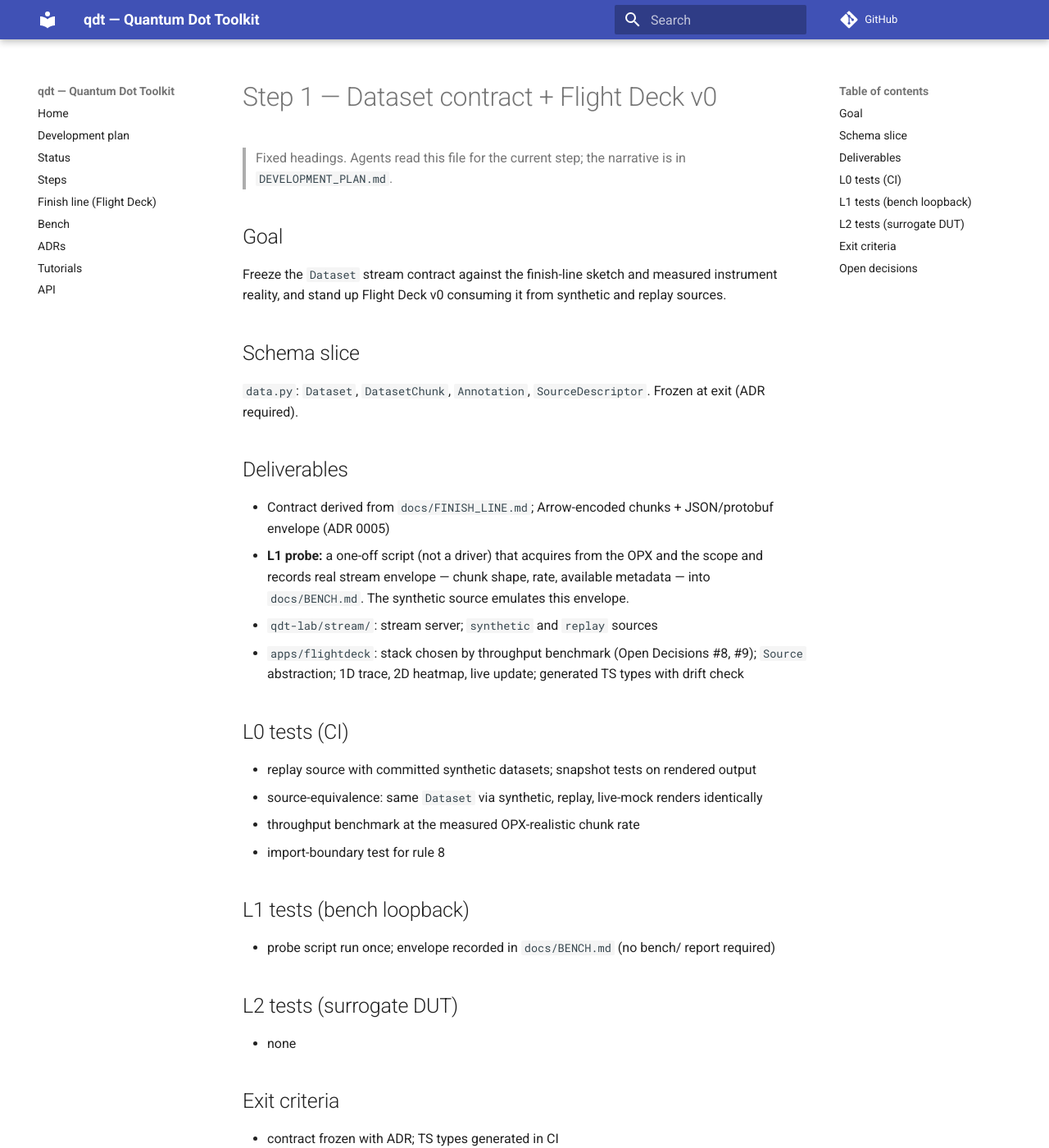
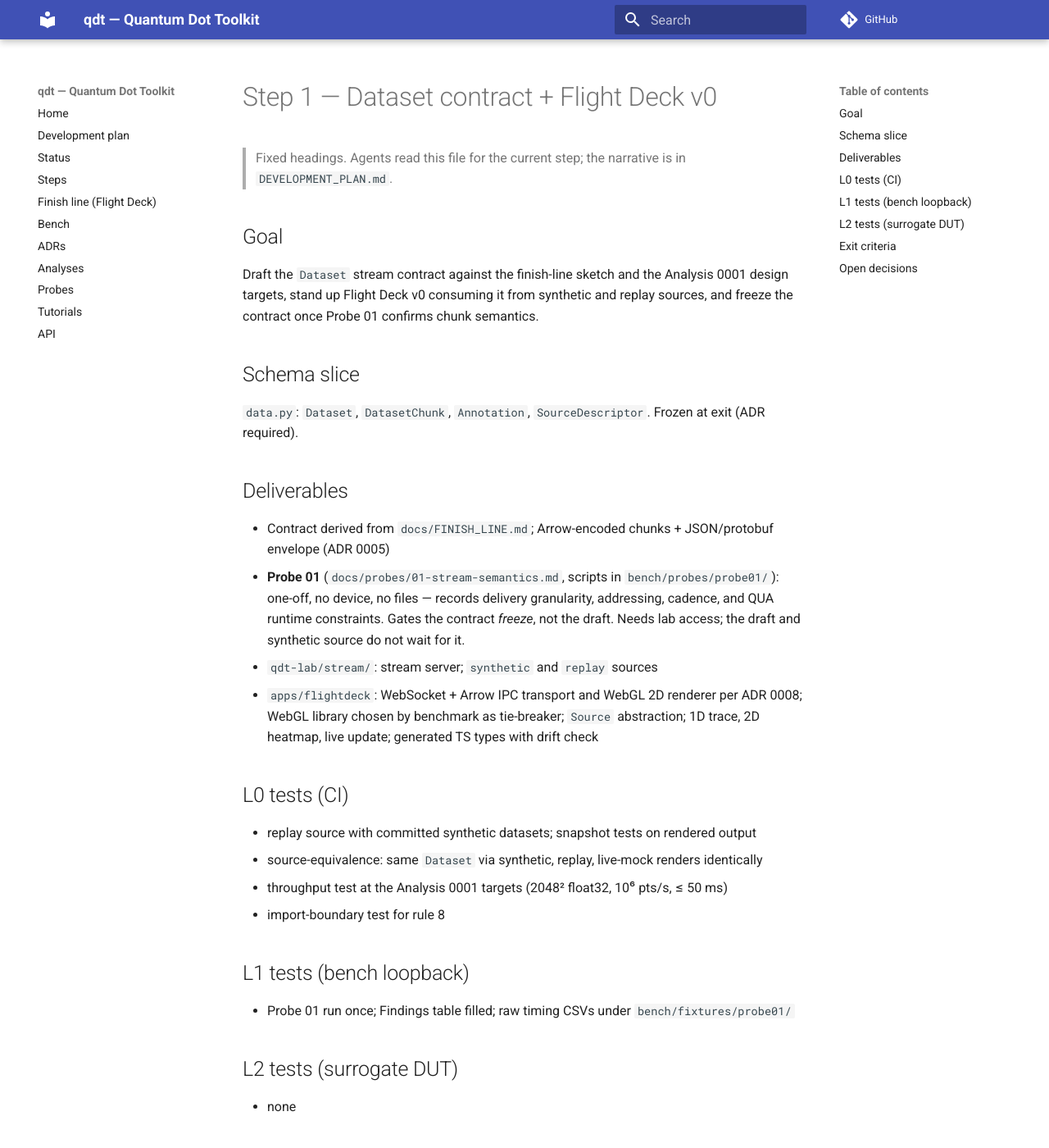
Before and after one commit to CowboyQuantum/qdt, an MkDocs documentation site: the page built from docs/steps/01-dataset-contract-and-flightdeck.md, in a window 1280 px wide and 1400 px high. Shown: the whole window at 82% size. Built offline with MkDocs 1.6.1 and Material for MkDocs 9.7.7, drawn with Linux system fonts in a browser that asks for light colours; comment, search, counter and statistics services are not loaded; some of the changed text lies outside the part shown.

Commit message:
docs: Analysis 0001 stream budget + ADR 0008 (transport, encoding, renderer class)
Bounds the former Step 1 'open inputs' (largest map, fastest chunk) by arithmetic
at ceiling design targets; closes Open Decision #8, reduces #9 to library choice.
Adds docs/analysis/ and docs/probes/ conventions to CLAUDE.md routing.

```diff
--- a/docs/steps/01-dataset-contract-and-flightdeck.md
+++ b/docs/steps/01-dataset-contract-and-flightdeck.md
@@ -3,39 +3,38 @@
 > Fixed headings. Agents read this file for the current step; the narrative is in `DEVELOPMENT_PLAN.md`.
 
 ## Goal
-Freeze the `Dataset` stream contract against the finish-line sketch and measured instrument reality, and stand up Flight Deck v0 consuming it from synthetic and replay sources.
+Draft the `Dataset` stream contract against the finish-line sketch and the Analysis 0001 design targets, stand up Flight Deck v0 consuming it from synthetic and replay sources, and freeze the contract once Probe 01 confirms chunk semantics.
 
 ## Schema slice
 `data.py`: `Dataset`, `DatasetChunk`, `Annotation`, `SourceDescriptor`. Frozen at exit (ADR required).
 
 ## Deliverables
 - Contract derived from `docs/FINISH_LINE.md`; Arrow-encoded chunks + JSON/protobuf envelope (ADR 0005)
-- **L1 probe:** a one-off script (not a driver) that acquires from the OPX and the scope and records real stream envelope — chunk shape, rate, available metadata — into `docs/BENCH.md`. The synthetic source emulates this envelope.
+- **Probe 01** (`docs/probes/01-stream-semantics.md`, scripts in `bench/probes/probe01/`): one-off, no device, no files — records delivery granularity, addressing, cadence, and QUA runtime constraints. Gates the contract *freeze*, not the draft. Needs lab access; the draft and synthetic source do not wait for it.
 - `qdt-lab/stream/`: stream server; `synthetic` and `replay` sources
-- `apps/flightdeck`: stack chosen by throughput benchmark (Open Decisions #8, #9); `Source` abstraction; 1D trace, 2D heatmap, live update; generated TS types with drift check
+- `apps/flightdeck`: WebSocket + Arrow IPC transport and WebGL 2D renderer per ADR 0008; WebGL library chosen by benchmark as tie-breaker; `Source` abstraction; 1D trace, 2D heatmap, live update; generated TS types with drift check
 
 ## L0 tests (CI)
 - replay source with committed synthetic datasets; snapshot tests on rendered output
 - source-equivalence: same `Dataset` via synthetic, replay, live-mock renders identically
-- throughput benchmark at the measured OPX-realistic chunk rate
+- throughput test at the Analysis 0001 targets (2048² float32, 10⁶ pts/s, ≤ 50 ms)
 - import-boundary test for rule 8
 
 ## L1 tests (bench loopback)
-- probe script run once; envelope recorded in `docs/BENCH.md` (no bench/ report required)
+- Probe 01 run once; Findings table filled; raw timing CSVs under `bench/fixtures/probe01/`
 
 ## L2 tests (surrogate DUT)
 - none
 
 ## Exit criteria
 - contract frozen with ADR; TS types generated in CI
-- Flight Deck renders a 2D map live from the synthetic source at the measured chunk rate
-- Open Decisions #8 and #9 resolved by ADR
+- Flight Deck renders a 2048² map live from the synthetic source within the Analysis 0001 latency target
+- contract-freeze ADR cites Probe 01 findings; #9 WebGL library choice recorded
 
 ## Open decisions
-- #8 stream transport
-- #9 Flight Deck stack
-- Open input: largest 2D map to render (shape, dtype). Needs lab access; until measured, the benchmark uses a provisional value marked as such.
-- Open input: fastest OPX chunk rate (chunks/s, chunk shape). Needs lab access (L1 probe); same provisional treatment.
+- #8 — CLOSED by ADR 0008 (WebSocket + Arrow IPC)
+- #9 — reduced to WebGL library choice; benchmark is a tie-breaker
+- Probe 01 findings (chunk semantics) — needs lab access; gates the freeze only
 
 ## Status
 IN PROGRESS
--- a/mkdocs.yml
+++ b/mkdocs.yml
@@ -9,6 +9,8 @@ nav:
   - Finish line (Flight Deck): FINISH_LINE.md
   - Bench: BENCH.md
   - ADRs: adr/README.md
+  - Analyses: analysis/0001-stream-budget.md
+  - Probes: probes/01-stream-semantics.md
   - Tutorials: tutorials/README.md
   - API: api.md
 plugins:
```
Also changed, not shown: CLAUDE.md (+2 -0 lines), docs/DEVELOPMENT_PLAN.md (+2 -2 lines), docs/FINISH_LINE.md (+13 -1 lines), docs/adr/0008-stream-transport-and-renderer-class.md (added, +30 -0 lines), docs/adr/README.md (+1 -0 lines), docs/analysis/0001-stream-budget.md (added, +85 -0 lines).
